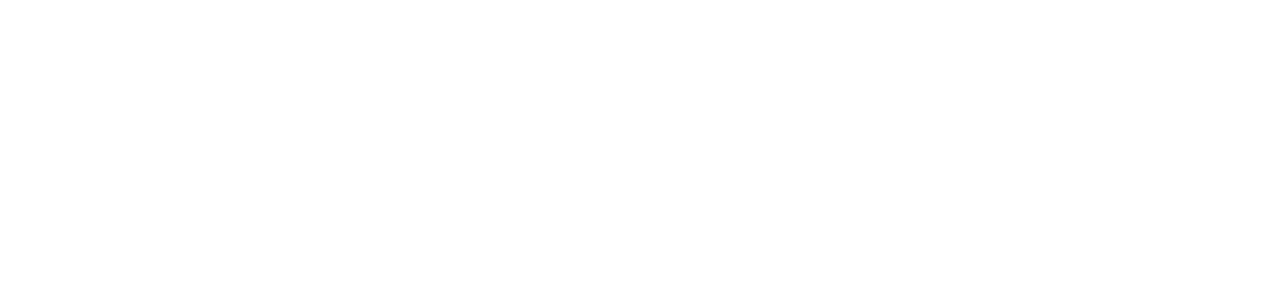
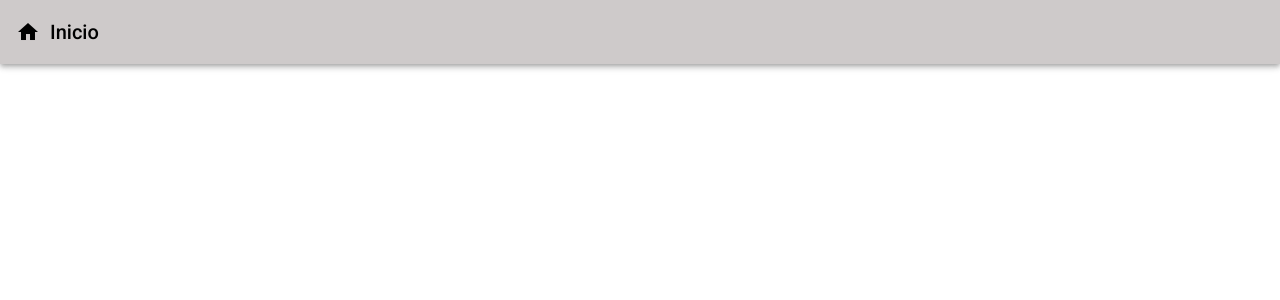
Before and after one commit to eduardo-martiniano/Products, an Angular app in the folder FrontEnd/Products/: page / in a window 1280 px wide. Shown: the top 300 px of the page. Built offline with nearby package versions, Linux system fonts and the light colour scheme.

Commit message:
Component Header criado

```diff
--- a/FrontEnd/Products/src/app/app.component.html
+++ b/FrontEnd/Products/src/app/app.component.html
@@ -0,0 +1 @@
+<app-header></app-header>
--- /dev/null
+++ b/FrontEnd/Products/src/app/components/header/header.component.css
@@ -0,0 +1,22 @@
+.header {
+  display: flex;
+  align-items: center;
+  background-color: rgb(206, 202, 202);
+  color: black;
+
+
+}
+
+.header a {
+  display: flex;
+  align-items: center;
+  text-decoration: none;
+}
+
+.header .logo {
+  max-height: 32px;
+}
+
+.header i {
+  margin-right: 10px;
+}
--- /dev/null
+++ b/FrontEnd/Products/src/app/components/header/header.component.html
@@ -0,0 +1,15 @@
+<mat-toolbar class="header mat-elevation-z4">
+  <!-- <span>
+      <a>
+          <img class="logo" src="assets/logo.png" alt="logo">
+      </a>
+  </span> -->
+  <span class="title-group">
+      <a>
+          <i class="material-icons">
+              home
+          </i>
+          Inicio
+      </a>
+  </span>
+</mat-toolbar>
--- /dev/null
+++ b/FrontEnd/Products/src/app/components/header/header.component.ts
@@ -0,0 +1,15 @@
+import { Component, OnInit } from '@angular/core';
+
+@Component({
+  selector: 'app-header',
+  templateUrl: './header.component.html',
+  styleUrls: ['./header.component.css']
+})
+export class HeaderComponent implements OnInit {
+
+  constructor() { }
+
+  ngOnInit(): void {
+  }
+
+}
--- /dev/null
+++ b/FrontEnd/Products/src/app/components/nav/nav.component.html
@@ -0,0 +1 @@
+<p>nav works!</p>
--- /dev/null
+++ b/FrontEnd/Products/src/app/components/nav/nav.component.ts
@@ -0,0 +1,15 @@
+import { Component, OnInit } from '@angular/core';
+
+@Component({
+  selector: 'app-nav',
+  templateUrl: './nav.component.html',
+  styleUrls: ['./nav.component.css']
+})
+export class NavComponent implements OnInit {
+
+  constructor() { }
+
+  ngOnInit(): void {
+  }
+
+}
```
Also changed, not shown: FrontEnd/Products/src/app/app.module.ts (+9 -2 lines), FrontEnd/Products/src/app/components/nav/nav.component.css (added), 2 other files (tests, documents, lock files or other folders).
